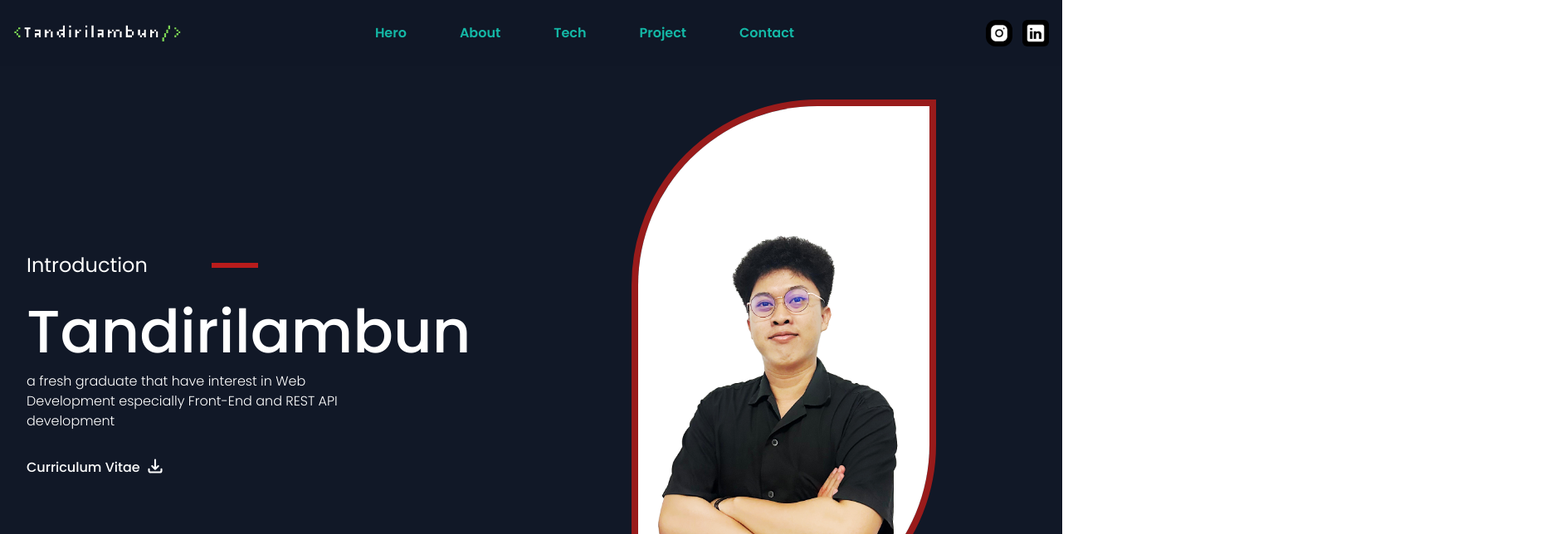
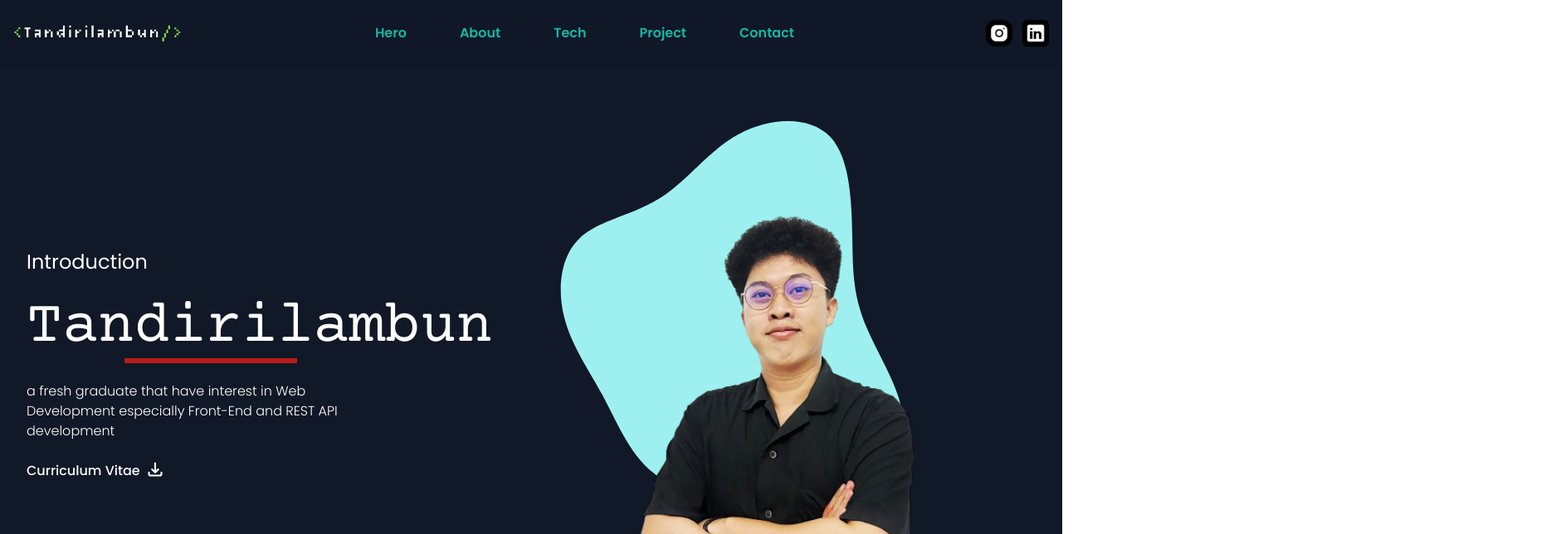
Before and after one commit to Tandirilambun/personal-portofolio, a React (Vite) app: page / in a window 1280 px wide. Shown: the top 644 px of the page at 83% size, 1869 px wide, since content can reach past the window. Built offline with nearby package versions, Linux system fonts and the light colour scheme.

Commit message:
Change
Changing in hero, footer section

```diff
--- a/src/App.css
+++ b/src/App.css
@@ -1,17 +1,14 @@
 .red-line{
-    left: 19%;
+    left: 10.8%;
     position: absolute;
-    animation: left-to-right 1.5s infinite ease-in-out;
+    animation: left-to-right 2s infinite ease-in-out;
 }
 
 @keyframes left-to-right {
-    0%{
-        left: 19%;
+    0%, 100%{
+        left: 10.8%;
     }
     50%{
-        left: 25%;
-    }
-    100%{
-        left: 19%;
+        left: 27.7%;
     }
 }
--- a/src/components/Footer.jsx
+++ b/src/components/Footer.jsx
@@ -2,23 +2,20 @@ const Footer = () => {
   return (
     <section id="footer-section" className="pt-32 pb-20 bg-gray-900">
       <div className="container mx-auto">
-        <div className="md:px-10 flex flex-wrap">
-          <div className="mb-20 lg:mb-0 lg:w-1/3 lg:mr-60 self-center w-full">
+        <div className="flex gap-x-20 mb-20">
+          <div className="mb-20 lg:mb-0 self-center w-fit">
             <div>
               <h1 className="text-center lg:text-left mb-3 text-5xl lg:text-5xl font-poppins font-bold text-white">
                 Contact
               </h1>
-              <h1 className="text-center lg:text-left lg:pr-32 text-xl lg:text-xl font-poppins font-bold text-white">
+              <h1 className="text-center lg:text-left text-xl lg:text-xl font-poppins font-bold text-white">
                 Keep in touch with <span className="text-cyan-400">me </span>in my social platform
               </h1>
             </div>
           </div>
-          <div className="lg:w-1/4">
-            <h2 className="mb-8 text-4xl lg:text-4xl text-ce font-poppins font-bold text-white">
-              Social
-            </h2>
-            <div>
-              <div className="flex items-center mb-3 px-5 py-2 mr-5 group">
+          <div className="">
+            <div className="grid grid-cols-3 gap-x-10 gap-y-10">
+              <div className="flex items-center group">
                 <div className="border rounded-full p-1 group-hover:bg-red-800 group-hover:ease-in-out group-hover:duration-200 group-hover:border-gray-900">
                   <svg
                     xmlns="http://www.w3.org/2000/svg"
@@ -35,7 +32,7 @@ const Footer = () => {
                   tandirilmbn@gmail.com
                 </h2>
               </div>
-              <div className="mb-3 px-5 py-2 mr-5 group">
+              <div className="group">
                 <a href="https://www.instagram.com/tandirii/" className="flex items-center" target="blank">
                   <img
                     src="icon/instagram-logo.png"
@@ -47,7 +44,7 @@ const Footer = () => {
                   </p>
                 </a>
               </div>
-              <div className="mb-3 px-5 py-2 mr-5 group">
+              <div className="group">
                 <a href="https://www.linkedin.com/in/tandirilambun-tandirilambun-4a0631318/" className="flex items-center" target="blank">
                   <img
                     src="icon/linkedin-logo.png"
@@ -59,7 +56,7 @@ const Footer = () => {
                   </p>
                 </a>
               </div>
-              <div className="mb-3 px-5 py-2 mr-5 group">
+              <div className="group">
                 <a href="https://www.facebook.com/tndirilmbn/" className="flex items-center" target="blank">
                   <img
                     src="icon/facebook-logo-2.png"
@@ -71,7 +68,7 @@ const Footer = () => {
                   </p>
                 </a>
               </div>
-              <div className="mb-3 px-5 py-2 mr-5 group">
+              <div className="group">
                 <a href="https://github.com/Tandirilambun" className="flex items-center" target="blank">
                   <img
                     src="icon/github-icon.png"
@@ -85,40 +82,9 @@ const Footer = () => {
               </div>
             </div>
           </div>
-          <div className="lg:w-1/5">
-            <h2 className="mb-8 text-4xl lg:text-4xl font-poppins font-bold text-white">
-              Navigation
-            </h2>
-            <div>
-              <a
-                href="#hero-section"
-                className="mb-5 py-3 px-3 mr-5 flex font-poppins text-lg text-white mx-3 font-medium hover:text-red-800 hover:ease-in-out hover:duration-200"
-              >
-                Home
-              </a>
-              <a
-                href="#about-section"
-                className=" mb-5 py-3 px-3 mr-5 flex font-poppins text-lg text-white mx-3 font-medium hover:text-red-800 hover:ease-in-out hover:duration-200"
-              >
-                About
-              </a>
-              <a
-                href="#skill-section"
-                className="mb-5 py-3 px-3 mr-5 flex font-poppins text-lg text-white mx-3 font-medium hover:text-red-800 hover:ease-in-out hover:duration-200"
-              >
-                Tech
-              </a>
-              <a
-                href="#project-section"
-                className="mb-5 py-3 px-3 mr-5 flex font-poppins text-lg text-white mx-3 font-medium hover:text-red-800 hover:ease-in-out hover:duration-200"
-              >
-                Project
-              </a>
-            </div>
-          </div>
         </div>
         <hr />
-        <h1 className="text-white text-center font-poppins mt-2">
+        <h1 className="text-white text-center font-poppins mt-2 ">
           Copyright &copy; 2024. Made by Tandirilambun with <span className="text-[#88dded]">ReactJS</span> and <span className="text-[#3490dc]">Tailwind CSS</span>
         </h1>
       </div>
--- a/src/components/Navbar.jsx
+++ b/src/components/Navbar.jsx
@@ -18,7 +18,7 @@ const Navbar = () => {
     });
   },[]);
   return (
-    <header className="fixed top-0 left-0 w-full flex items-center z-10 bg-gray-900/60 backdrop-blur-sm">
+    <header className="fixed top-0 left-0 w-full flex items-center bg-gray-900/60 backdrop-blur-sm z-[999]">
       <div className="container mx-auto px-4 text-white py-4 lg:py-0">
         <div className="relative flex items-center justify-between">
           <div>
--- a/src/index.css
+++ b/src/index.css
@@ -1,4 +1,5 @@
-@import url('https://fonts.googleapis.com/css2?family=Arvo:ital,wght@0,400;0,700;1,400;1,700&family=Poppins:ital,wght@0,100;0,200;0,300;0,400;0,500;0,600;0,700;0,800;0,900;1,100;1,200;1,300;1,400;1,500;1,600;1,700;1,800;1,900&display=swap');
+@import url("https://fonts.googleapis.com/css2?family=Arvo:ital,wght@0,400;0,700;1,400;1,700&family=Poppins:ital,wght@0,100;0,200;0,300;0,400;0,500;0,600;0,700;0,800;0,900;1,100;1,200;1,300;1,400;1,500;1,600;1,700;1,800;1,900&display=swap");
+@import url('https://fonts.googleapis.com/css2?family=Courier+Prime:ital,wght@0,400;0,700;1,400;1,700&display=swap');
 @tailwind base;
 @tailwind components;
 @tailwind utilities;
--- a/src/sections/AboutSection.jsx
+++ b/src/sections/AboutSection.jsx
@@ -37,7 +37,7 @@ const AboutSection = () => {
               A short story about <span className="text-red-600"> me </span>
             </h1>
             <p className="text-justify lg:text-left font-normal font-poppins text-sm lg:text-base lg:pr-10 text-zinc-700">
-              Introducing my name is Tandirilambun, im usually called as{" "}
+              Introducing my name is Tandirilambun, I'm usually called as{" "}
               <b className="text-red-600">Tandiri/Ten</b>, and I come from Indonesia. Now im seeking for
               employment opportunities. I have strongly interested in web and
               mobile development especially for Front-End developer and API
--- a/src/sections/HeroSection.jsx
+++ b/src/sections/HeroSection.jsx
@@ -21,12 +21,13 @@ const HeroSection = () => {
               <h1 className="text-2xl font-poppins text-white underline underline-offset-8 decoration-[3px] decoration-red-700 lg:no-underline">
                 Introduction
               </h1>
-              <div className="red-line w-14 bg-red-700 h-1.5 ml-3 hidden lg:block "></div>
+
             </div>
-            <h1 className="text-4xl lg:text-7xl font-poppins font-medium text-white mb-3 text-center lg:text-left">
+            <h1 className="text-4xl lg:text-7xl font-courier font-medium text-white text-center lg:text-left">
               Tandirilambun
             </h1>
-            <p className="font-light text-base lg:text-base font-poppins text-white lg:pr-48 text-center lg:text-left mb-3">
+            <div className="red-line w-52 bg-red-700 h-1.5 ml-3 hidden lg:block "></div>
+            <p className="font-light text-base lg:text-base font-poppins text-white lg:pr-48 text-center lg:text-left mt-7 mb-1">
               a fresh graduate that have interest in Web Development especially
               Front-End and REST API development
             </p>
@@ -56,15 +57,24 @@ const HeroSection = () => {
           </div>
           <div
             id="photo"
-            className="hidden lg:block my-5 self-center w-full lg:w-1/2 "
+            className="hidden lg:block my-5 self-center w-full lg:w-1/2 z-20"
           >
             <img
-              src="images/photo-3.jpg"
+              src="images/photo-4.png"
               alt="photo-1"
-              className="border-4 h-[30rem] lg:h-[40rem] max-w-full mx-auto lg:rounded-tl-[14rem] lg:border-8 lg:rounded-br-[14rem] border-red-800 "
+              className="h-[30rem] lg:h-[45rem] max-w-full mx-auto "
               loading="lazy"
             />
           </div>
+        </div>
+        <div className="absolute top-24 left-[46%] w-full h-full z-10">
+          <svg viewBox="0 0 440 440" xmlns="http://www.w3.org/2000/svg">
+            <path
+              fill="#9EF0F0"
+              d="M41.5,-76.2C50,-67.1,50.3,-48.1,50.6,-33.8C50.8,-19.5,51.1,-9.7,56.7,3.2C62.3,16.2,73.2,32.4,71.1,43.6C69,54.8,53.9,61,39.9,65.7C25.9,70.5,12.9,73.7,0.2,73.4C-12.6,73.1,-25.2,69.2,-33.8,61.4C-42.4,53.5,-47.1,41.7,-52.9,30.8C-58.8,19.9,-65.9,10,-68.8,-1.7C-71.7,-13.3,-70.3,-26.6,-62.5,-34.1C-54.8,-41.7,-40.5,-43.6,-29,-50.9C-17.5,-58.2,-8.8,-70.9,3.9,-77.6C16.6,-84.4,33.1,-85.2,41.5,-76.2Z"
+              transform="translate(100 100)"
+            />
+          </svg>
         </div>
       </div>
     </section>
--- a/tailwind.config.js
+++ b/tailwind.config.js
@@ -11,7 +11,8 @@ export default {
     extend: {
       fontFamily:{
         arvo: ['Arvo'],
-        poppins:['Poppins']
+        poppins:['Poppins'],
+        courier: ['Courier Prime']
       }
     },
   },
```
Also changed, not shown: public/images/photo-3.jpg (deleted), public/images/photo-4.png (added).
